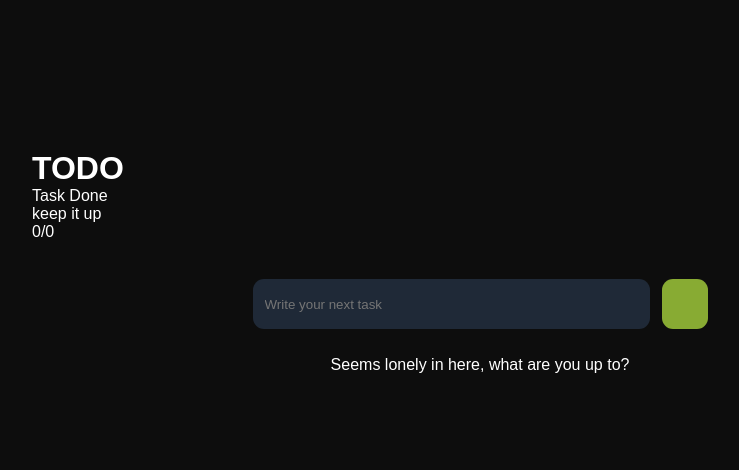
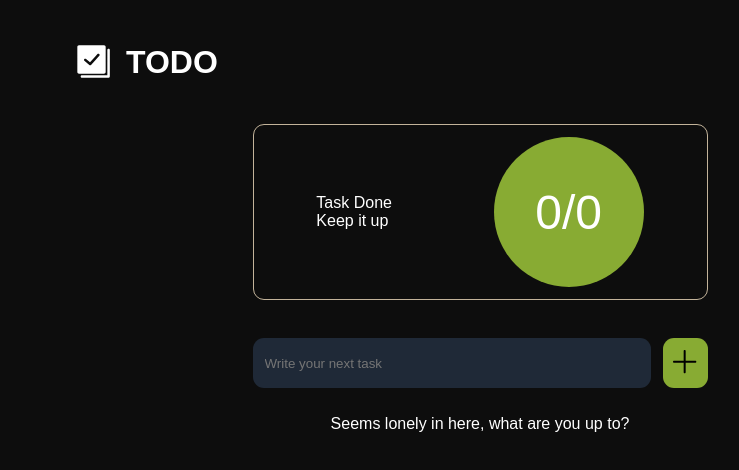
Before and after one commit to sabrinaaccime/todo, a Next.js app: page / in a window 1280 px wide. Shown: the top 470 px of the page, without its empty margins (160-899 px from the left). Built offline with nearby package versions, Linux system fonts and the light colour scheme.

Commit message:
fix(ui): add svgs and paths for missing icons

```diff
--- a/src/app/components/Form.jsx
+++ b/src/app/components/Form.jsx
@@ -1,5 +1,4 @@
-
-'use client';
+"use client";
 
 function Form() {
   const handleSubmit = (event) => {
@@ -19,8 +18,20 @@ function Form() {
       </label>
       <button>
         <span className="visually-hidden">Submit</span>
-          <svg>
-            <path d="" />
+        <svg
+          clipRule="evenodd"
+          fillRule="evenodd"
+          strokeLinejoin="round"
+          strokeMiterlimit="2"
+          viewBox="0 0 24 24"
+          xmlns="http://www.w3.org/2000/svg"
+          width={32}
+          height={32}
+        >
+          <path
+            d="m11 11h-7.25c-.414 0-.75.336-.75.75s.336.75.75.75h7.25v7.25c0 .414.336.75.75.75s.75-.336.75-.75v-7.25h7.25c.414 0 .75-.336.75-.75s-.336-.75-.75-.75h-7.25v-7.25c0-.414-.336-.75-.75-.75s-.75.336-.75.75z"
+            fillRule="nonzero"
+          />
         </svg>
       </button>
     </form>
--- a/src/app/components/TODOHero.jsx
+++ b/src/app/components/TODOHero.jsx
@@ -1,9 +1,9 @@
 function TODOHero({ todos_completed, total_todos }) {
   return (
-        <section>
+    <section className="todohero_section">
       <div>
-                <p>Task Done</p>
-                <p>keep it up</p>
+        <p className="text_large">Task Done</p>
+        <p className="text_small">Keep it up</p>
       </div>
       <div>
         {todos_completed}/{total_todos}
--- a/src/app/components/TODOList.jsx
+++ b/src/app/components/TODOList.jsx
@@ -9,7 +9,6 @@ function TODOList({ todos }) {
     </ol>
   );
 }
-export default TODOList;
 
 function Item({ item }) {
   return (
@@ -23,17 +22,42 @@ function Item({ item }) {
       <div className="todo_items_right">
         <button>
           <span className="visually-hidden">Edit</span>
-                    <svg>
-                        <path d="" />
+          <svg
+            clipRule="evenodd"
+            fillRule="evenodd"
+            strokeLinejoin="round"
+            strokeMiterlimit="2"
+            viewBox="0 0 24 24"
+            xmlns="http://www.w3.org/2000/svg"
+            width={32}
+            height={34}
+          >
+            <path
+              d="m11.25 6c.398 0 .75.352.75.75 0 .414-.336.75-.75.75-1.505 0-7.75 0-7.75 0v12h17v-8.749c0-.414.336-.75.75-.75s.75.336.75.75v9.249c0 .621-.522 1-1 1h-18c-.48 0-1-.379-1-1v-13c0-.481.38-1 1-1zm1.521 9.689 9.012-9.012c.133-.133.217-.329.217-.532 0-.179-.065-.363-.218-.515l-2.423-2.415c-.143-.143-.333-.215-.522-.215s-.378.072-.523.215l-9.027 8.996c-.442 1.371-1.158 3.586-1.264 3.952-.126.433.198.834.572.834.41 0 .696-.099 4.176-1.308zm-2.258-2.392 1.17 1.171c-.704.232-1.274.418-1.729.566zm.968-1.154 7.356-7.331 1.347 1.342-7.346 7.347z"
+              fillRule="nonzero"
+            />
           </svg>
         </button>
         <button>
           <span className="visually-hidden">Delete</span>
-                    <svg>
-                        <path d="" />
+          <svg
+            xmlns="http://www.w3.org/2000/svg"
+            clipRule="evenodd"
+            fillRule="evenodd"
+            strokeLinejoin="round"
+            strokeMiterlimit="2"
+            viewBox="0 0 24 24"
+            width={32}
+            height={34}
+          >
+            <path
+              d="m4.015 5.494h-.253c-.413 0-.747-.335-.747-.747s.334-.747.747-.747h5.253v-1c0-.535.474-1 1-1h4c.526 0 1 .465 1 1v1h5.254c.412 0 .746.335.746.747s-.334.747-.746.747h-.254v15.435c0 .591-.448 1.071-1 1.071-2.873 0-11.127 0-14 0-.552 0-1-.48-1-1.071zm14.5 0h-13v15.006h13zm-4.25 2.506c-.414 0-.75.336-.75.75v8.5c0 .414.336.75.75.75s.75-.336.75-.75v-8.5c0-.414-.336-.75-.75-.75zm-4.5 0c-.414 0-.75.336-.75.75v8.5c0 .414.336.75.75.75s.75-.336.75-.75v-8.5c0-.414-.336-.75-.75-.75zm3.75-4v-.5h-3v.5z"
+              fillRule="nonzero"
+            />
           </svg>
         </button>
       </div>
     </li>
   );
 }
+export default TODOList;
--- a/src/app/components/header.jsx
+++ b/src/app/components/header.jsx
@@ -1,11 +1,24 @@
 function Header() {
-    return (
-        <>
-            <svg>
-                <path d="" />
-            </svg>
-            <h1>TODO</h1>
-        </>
-    );
+  return (
+    <header>
+      <svg
+        xmlns="http://www.w3.org/2000/svg"
+        clipRule="evenodd"
+        fillRule="evenodd"
+        strokeLinejoin="round"
+        strokeMiterlimit="2"
+        viewBox="0 0 24 24"
+        width={40}
+        height={40}
+        fill="#fff"
+      >
+        <path
+          d="m20 20h-15.25c-.414 0-.75.336-.75.75s.336.75.75.75h15.75c.53 0 1-.47 1-1v-15.75c0-.414-.336-.75-.75-.75s-.75.336-.75.75zm-1-17c0-.478-.379-1-1-1h-15c-.62 0-1 .519-1 1v15c0 .621.52 1 1 1h15c.478 0 1-.379 1-1zm-12.751 8.306c-.165-.147-.249-.351-.249-.556 0-.411.333-.746.748-.746.178 0 .355.062.499.19l2.371 2.011 4.453-4.962c.149-.161.35-.243.554-.243.417 0 .748.336.748.746 0 .179-.065.359-.196.503l-4.953 5.508c-.148.161-.35.243-.553.243-.177 0-.356-.063-.498-.19z"
+          fillRule="nonzero"
+        />
+      </svg>
+      <h1>TODO</h1>
+    </header>
+  );
 }
 export default Header;
```
Lines whose indentation alone changed are shown as unchanged.
